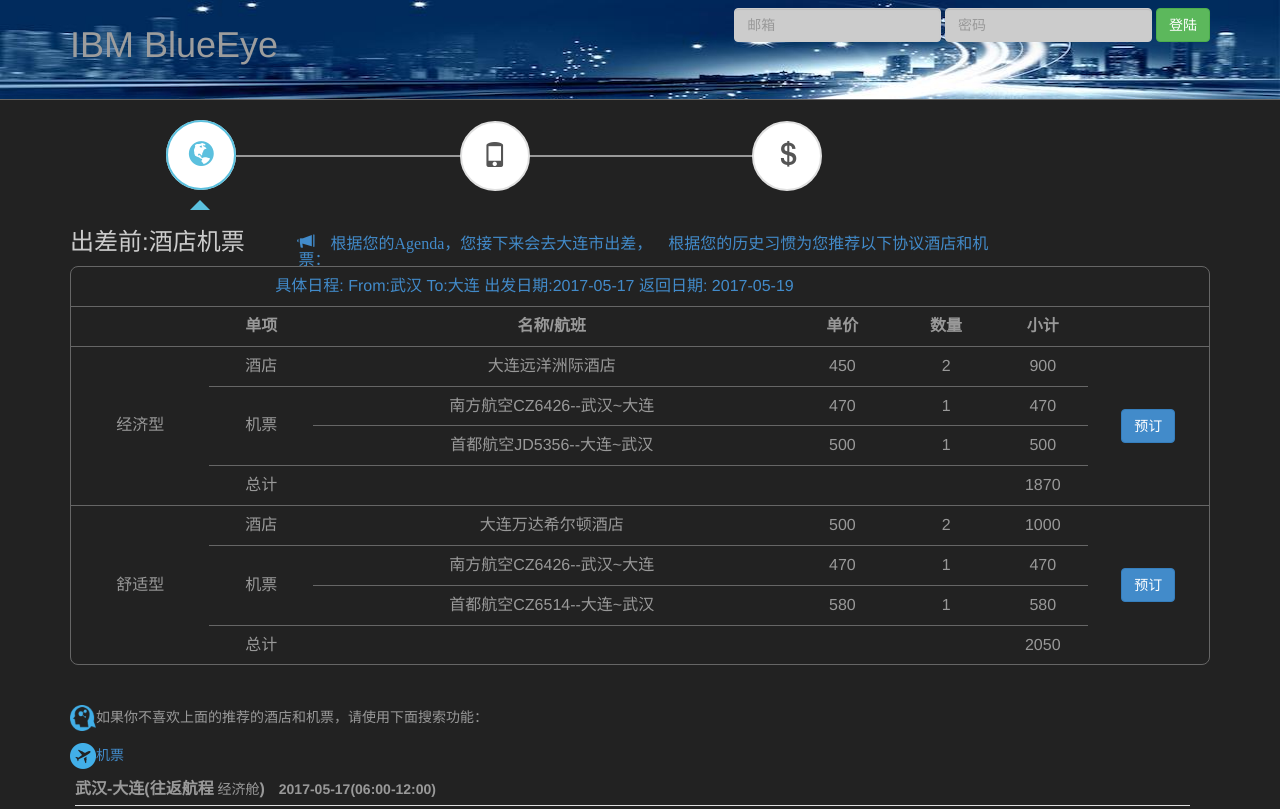
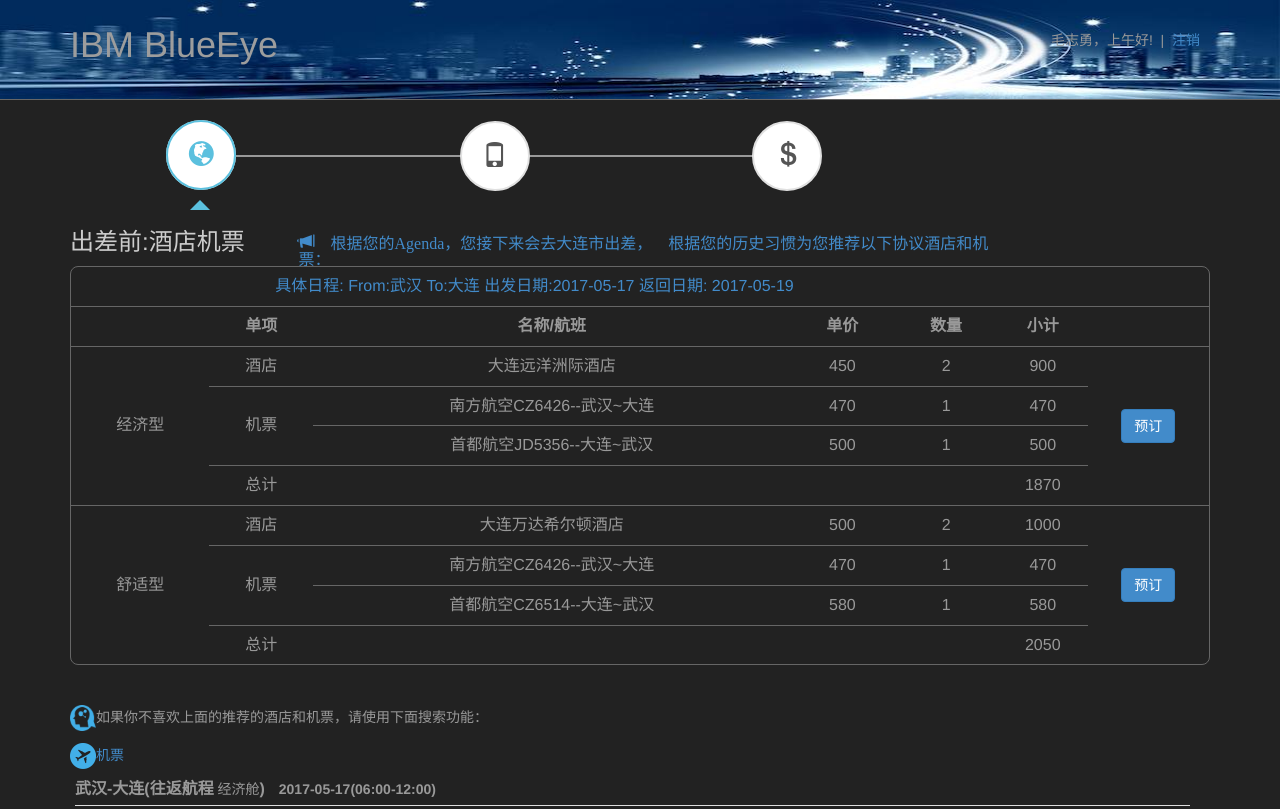
Before and after one commit to plainfield/TravelDevOps, a website: page public/index.html in a window 1280 px wide. Shown: the top 809 px of the page. Drawn offline with Linux system fonts and the light colour scheme.

Commit message:
change the text

```diff
--- a/public/index.html
+++ b/public/index.html
@@ -25,15 +25,7 @@
           <a class="navbar-brand" href="#">IBM BlueEye</a>
         </div>
         <div id="navbar" class="navbar-collapse collapse">
-          <form class="navbar-form navbar-right">
-            <div class="form-group">
-              <input type="text" placeholder="邮箱" class="form-control">
-            </div>
-            <div class="form-group">
-              <input type="password" placeholder="密码" class="form-control">
-            </div>
-            <button type="submit" class="btn btn-success">登陆</button>
-          </form>
+          <div style="right:80px;top:30px;position:absolute;color:#999">毛志勇，上午好! &nbsp;|&nbsp; <a href="#">注销</a></div>
         </div><!--/.navbar-collapse -->
       </div>
     </nav>
```
